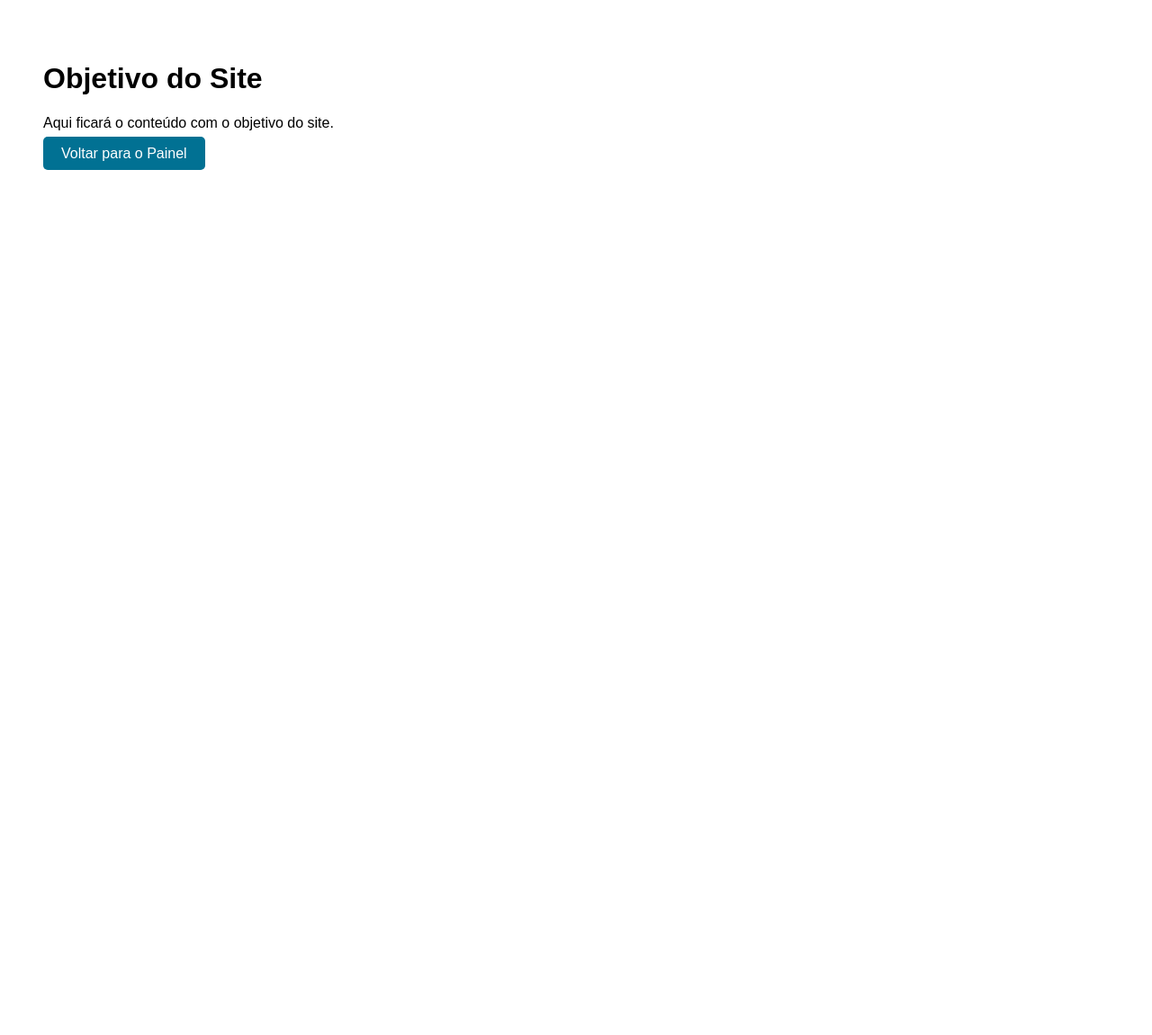
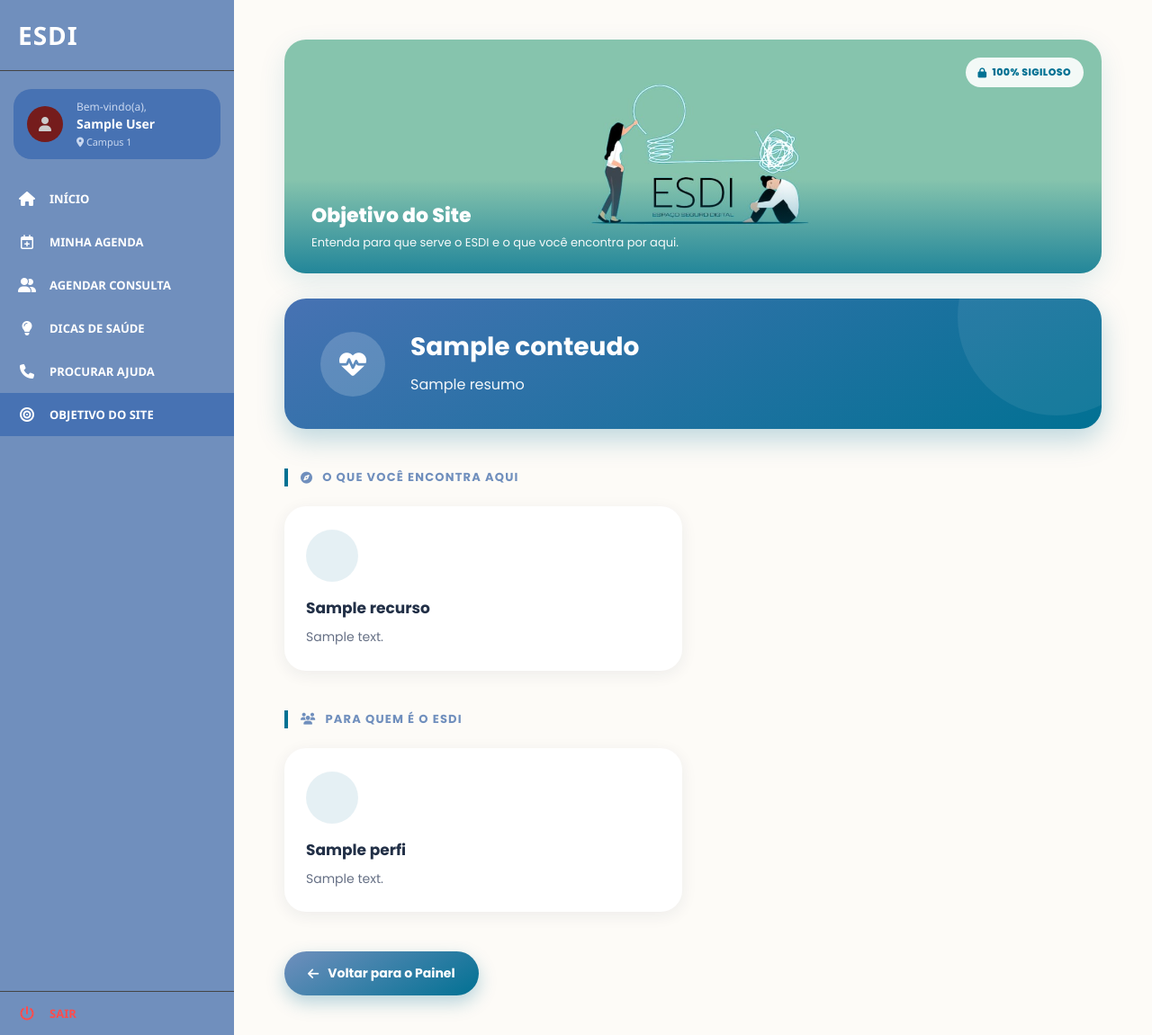
Before and after one commit to myndlynx/Espa-o-Seguro-Digital, a Flask app: template templates/objetivo.html in a window 1280 px wide. Shown: the whole page at 90% size. Run offline with Flask 3, Linux system fonts and the light colour scheme; the visitor is signed in with stand-in values (Sample User, id 1); the template is opened without the code that fills it: most values are stand-ins (such as "Sample title", 1, 10 or a date in 2020).

Commit message:
Update objetivo.html

```diff
--- a/templates/objetivo.html
+++ b/templates/objetivo.html
@@ -4,15 +4,110 @@
     <meta charset="UTF-8">
     <meta name="viewport" content="width=device-width, initial-scale=1.0">
     <title>Objetivo do Site</title>
+    <link rel="stylesheet" href="https://cdnjs.cloudflare.com/ajax/libs/font-awesome/6.4.0/css/all.min.css">
+    <link rel="stylesheet" href="{{ url_for('static', filename='css/styles.css') }}">
 </head>
-<body style="font-family: Arial, sans-serif; padding: 40px;">
-    <h1>Objetivo do Site</h1>
-    <p>Aqui ficará o conteúdo com o objetivo do site.</p>
+<body>
 
-    {% if session['tipo'] == 'psicologo' %}
-    <a href="{{ url_for('auth.area_psicologo') }}" style="padding: 10px 20px; background: #017193; color: white; text-decoration: none; border-radius: 5px;">Voltar para o Painel</a>
-    {% else %}
-    <a href="{{ url_for('auth.area_aluno') }}" style="padding: 10px 20px; background: #017193; color: white; text-decoration: none; border-radius: 5px;">Voltar para o Painel</a>
-    {% endif %}
+    <aside class="sidebar">
+        <div class="sidebar-logo">
+            ESDI
+        </div>
+
+        <div class="sidebar-profile">
+            <div class="profile-pic">
+                <i class="fa-solid fa-user" style="color: #ccc;"></i>
+            </div>
+            <div class="profile-name">
+                <span style="color: #c9d8f0; font-size: 12px;">Bem-vindo(a),</span><br>
+                <b style="color: #fff; font-size: 14px;">{{ session['nome'] }}</b><br>
+                <small style="color: #c9d8f0; margin-top: 3px; display: inline-block;">
+                    <i class="fa-solid fa-location-dot"></i> Campus {{ session['campus'] }}
+                </small>
+            </div>
+        </div>
+
+        <ul class="sidebar-menu">
+            {% if session['tipo'] == 'psicologo' %}
+            <li><a href="{{ url_for('auth.area_psicologo') }}"><i class="fa-solid fa-house"></i> INÍCIO</a></li>
+            <li><a href="{{ url_for('psicologo.psicologo_agendamentos') }}"><i class="fa-solid fa-calendar-days"></i> AGENDAMENTOS</a></li>
+            <li><a href="{{ url_for('psicologo.psicologo_historico') }}"><i class="fa-solid fa-clock-rotate-left"></i> HISTÓRICO DE CONSULTAS</a></li>
+            <li><a href="{{ url_for('psicologo.psicologo_dicas') }}"><i class="fa-solid fa-lightbulb"></i> DICAS DE SAÚDE</a></li>
+            {% else %}
+            <li><a href="{{ url_for('auth.area_aluno') }}"><i class="fa-solid fa-house"></i> INÍCIO</a></li>
+            <li><a href="{{ url_for('auth.agenda') }}"><i class="fa-regular fa-calendar-plus"></i> MINHA AGENDA</a></li>
+            <li><a href="{{ url_for('aluno.consultas') }}"><i class="fa-solid fa-user-group"></i> AGENDAR CONSULTA</a></li>
+            <li><a href="{{ url_for('dicas') }}"><i class="fa-solid fa-lightbulb"></i> DICAS DE SAÚDE</a></li>
+            {% endif %}
+            <li><a href="{{ url_for('ajuda') }}"><i class="fa-solid fa-phone"></i> PROCURAR AJUDA</a></li>
+            <li><a href="{{ url_for('objetivo') }}" class="menu-ativo" aria-current="page"><i class="fa-solid fa-bullseye"></i> OBJETIVO DO SITE</a></li>
+            <li style="margin-top: auto;">
+                <a href="{{ url_for('auth.logout') }}" class="menu-sair"><i class="fa-solid fa-power-off"></i> SAIR</a>
+            </li>
+        </ul>
+    </aside>
+
+    <main class="conteudo-principal">
+
+        <div class="hero-banner">
+            <img src="{{ url_for('static', filename='imagens/Imagem_tela.jpeg') }}" alt="ESDI - Espaço Seguro Digital">
+            <span class="hero-selo"><i class="fa-solid fa-lock"></i> 100% sigiloso</span>
+            <div class="hero-texto">
+                <h1>Objetivo do Site</h1>
+                <p>Entenda para que serve o ESDI e o que você encontra por aqui.</p>
+            </div>
+        </div>
+
+        <section class="objetivo-destaque" aria-labelledby="objetivo-titulo">
+            <div class="objetivo-destaque-icone"><i class="fa-solid fa-heart-pulse"></i></div>
+            <div class="objetivo-destaque-texto">
+                <h2 id="objetivo-titulo">{{ conteudo.titulo }}</h2>
+                <p>{{ conteudo.resumo }}</p>
+            </div>
+        </section>
+
+        <h2 class="secao-titulo">
+            <i class="fa-solid fa-compass"></i> O QUE VOCÊ ENCONTRA AQUI
+        </h2>
+
+        <div class="grade-recursos">
+            {% for r in conteudo.recursos %}
+            <article class="recurso">
+                <i class="{{ r.icone }} card-icon"></i>
+                <h3 class="card-title">{{ r.titulo }}</h3>
+                <p class="card-desc">{{ r.descricao }}</p>
+            </article>
+            {% endfor %}
+        </div>
+
+        <h2 class="secao-titulo">
+            <i class="fa-solid fa-users"></i> PARA QUEM É O ESDI
+        </h2>
+
+        <div class="grade-perfis">
+            {% for p in conteudo.perfis %}
+            <article class="perfil-card{% if p.tipo == perfil_atual %} perfil-atual{% endif %}">
+                {% if p.tipo == perfil_atual %}
+                <span class="perfil-selo"><i class="fa-solid fa-circle-check"></i> Seu perfil</span>
+                {% endif %}
+                <i class="{{ p.icone }} card-icon"></i>
+                <h3 class="card-title">{{ p.nome }}</h3>
+                <p class="card-desc">{{ p.descricao }}</p>
+            </article>
+            {% endfor %}
+        </div>
+
+        {% if session['tipo'] == 'psicologo' %}
+        <a href="{{ url_for('auth.area_psicologo') }}" class="ajuda-botao">
+            <i class="fa-solid fa-arrow-left"></i> Voltar para o Painel
+        </a>
+        {% else %}
+        <a href="{{ url_for('auth.area_aluno') }}" class="ajuda-botao">
+            <i class="fa-solid fa-arrow-left"></i> Voltar para o Painel
+        </a>
+        {% endif %}
+
+    </main>
+
 </body>
 </html>
```
